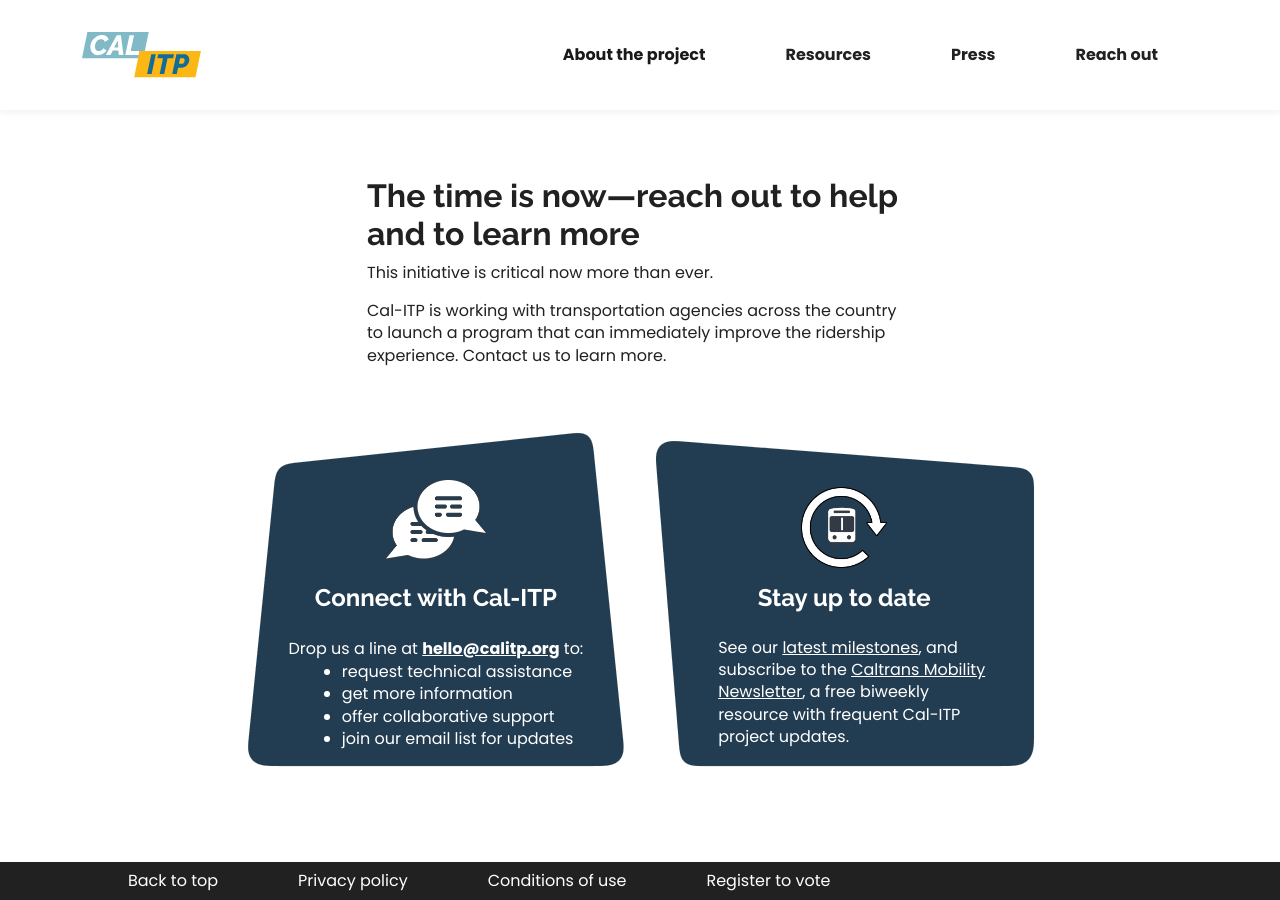
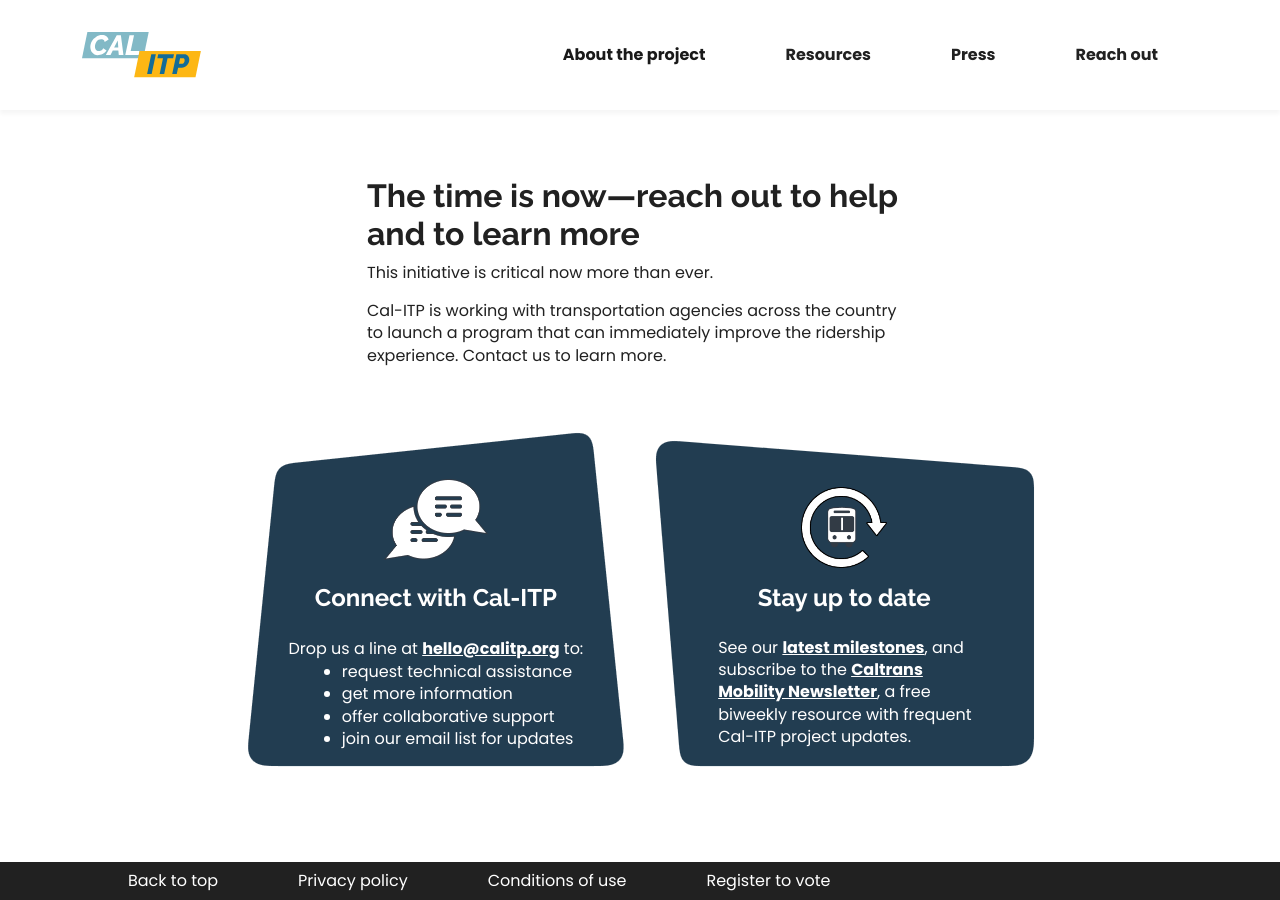
Before and after one commit to cal-itp/calitp.org, a Jekyll site: the page built from src/index.html, in a window 1280 px wide and 900 px high, scrolled down 3395 px. Built offline with Jekyll 4.4.1, drawn with Linux system fonts in a browser that asks for light colours.

Commit message:
fix: bold links for consistency

```diff
--- a/src/index.html
+++ b/src/index.html
@@ -158,12 +158,12 @@
     <p class="text-white text-start ps-lg-3">
       See our
       <a
-        class="text-white"
+        class="text-white fw-bolder"
         href="https://dot.ca.gov/cal-itp"
         rel="noreferrer"
         target="_blank">latest milestones</a>, and subscribe to the
       <a
-        class="text-white"
+        class="text-white fw-bolder"
         href="https://lp.constantcontactpages.com/su/eLbtFoE/calitp?website"
         rel="noreferrer"
         target="_blank">Caltrans Mobility Newsletter</a>, a free biweekly resource with frequent Cal-ITP project updates.
```
